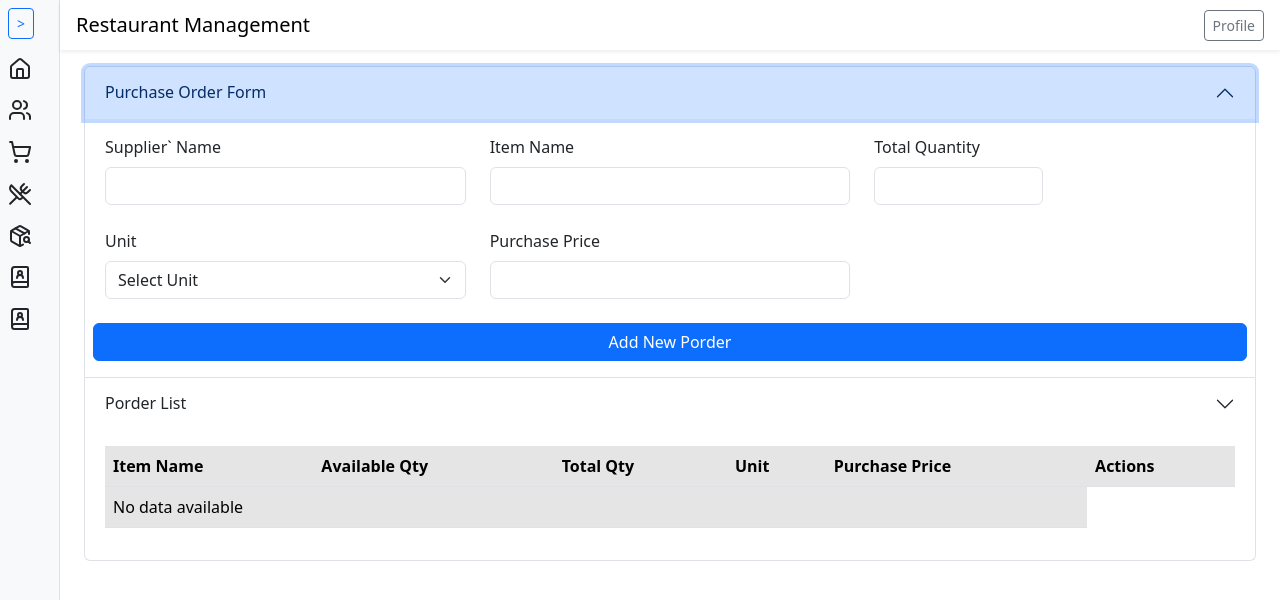
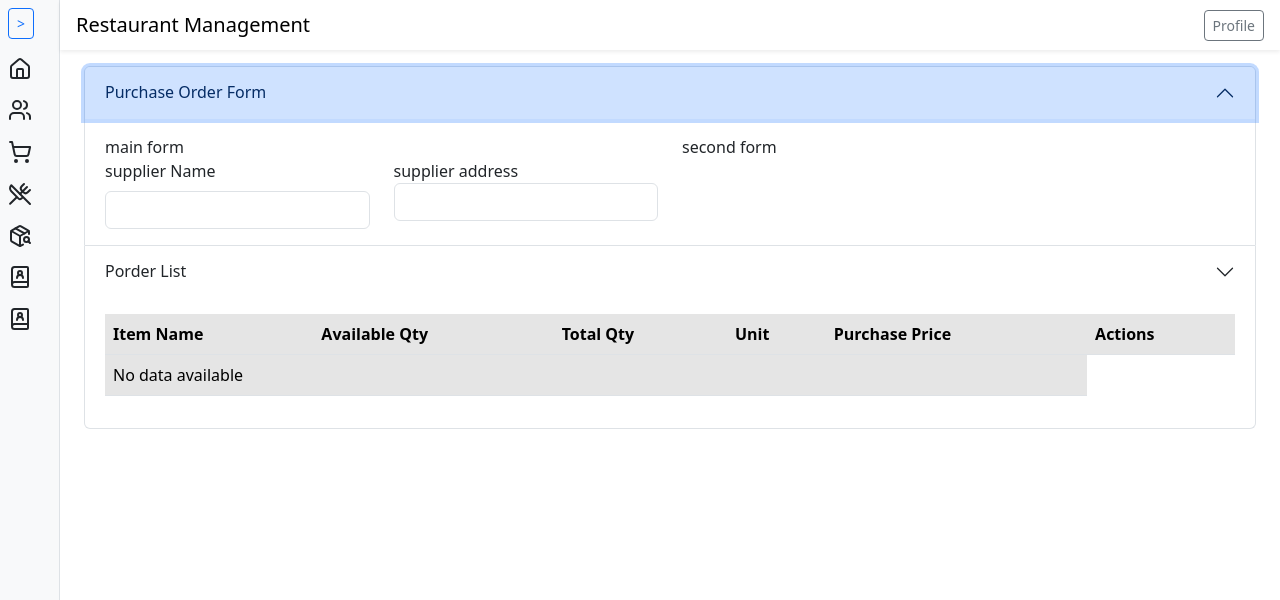
Before and after one commit to anjula576/restaurant-project, a React (Vite) app in the folder frontend/restaurant-frontend/: page /purchaseorder in a window 1280 px wide. Both pictures are taken after a click on the button "Purchase Order Form". Shown: the top 600 px of the page. Built offline with nearby package versions, Linux system fonts and the light colour scheme.

Commit message:
while developing porder

```diff
--- a/frontend/restaurant-frontend/src/pages/Porder.tsx
+++ b/frontend/restaurant-frontend/src/pages/Porder.tsx
@@ -94,148 +94,36 @@ function Porder(){
                 className="accordion-collapse collapse"
               >
                 <div className="accordion-body">
+                  {/* Purchase Order Form Content */}
+                  <div className="row">
+                    <div className="col-6">main form
+
                       <form>
                         <div className="row">
-                      {/*supplier*/}
-                      <div className="col-lg-4 col-12">
-                        <label htmlFor="selectSupplier" className="form-label">
-                          Supplier` Name
-                        </label>
-                        <select id="selectSupplier" className="form-control"></select>
+                          <div className="col-6">
+                             <label className="form-label">supplier Name</label>
+                          <input
+                            type="text"
+                            className="form-control"/>
+
                           </div>
-
-                      {/*item name*/}
-                      <div className="col-lg-4 col-12">
-                        <label htmlFor="txtItemName" className="form-label">
-                          Item Name
-                        </label>
+                          <div className="col-6">
+                            <label htmlFor="">supplier address</label>
                             <input
                               type="text"
                               className="form-control"
-
-                          name="itemname"
-
-
-                          //  (`)-It’s called a backtick.On most keyboards it’s just under the Esc key (top left).
-                          // Backticks are used for template literals.
-                          //to use template literals in JavaScript for embedding variables, expressions, or writing multi-line strings.
-                          // and in here uses the nested if
-
-                          id="txtItemName"
-                        />
-                      </div>
-
-                      {/*total qty*/}
-                      <div className="col-lg-2 col-12">
-                        <label htmlFor="txTotalQty" className="form-label">
-                          Total Quantity
-                        </label>
-                        <input
-                          type="text"
-                          className="form-control"
-
-                          /* in here use onblur*/
-                          /*When you type the 10th digit, your state may still not have
-                                                    updated in time (React state updates are async), so the regex test happens with 9 digits.
-                                                     Then when you type the 11th, it finally has the full 10 digits.*/
-                          /*Validate on blur (when user leaves the field)*/
-
-                          name="totalqty"
-                          id="txTotalQty"
                             />
                           </div>
 
                         </div>
 
-                    <br />
-                    <div className="row">
-                      <div className="col-lg-4 col-12">
-                        {/*unit*/}
 
-                        <label htmlFor="selectUnit" className="form-label">
-                          Unit
-                        </label>
-                        <select
-                          className="form-select"
-                          name="unit"
-                          value={item.unit}
+                      </form>
 
-                          id="selectUnit"
-                        >
-                          <option value="" selected>
-                            Select Unit
-                          </option>
-                          <option>g</option>
-                          <option>Kg</option>
-                          <option>Items</option>
-                          <option>Packets</option>
-                        </select>
+
                     </div>
-                      {/*Purchase Price*/}
-
-                      <br />
-
-                      <div className="col-lg-4 col-12">
-                        <label
-                          htmlFor="txtPurchasePrice"
-                          className="form-label"
-                        >
-                          Purchase Price
-                        </label>
-                        <input
-                          type="text"
-                          className="form-control"
-                          name="purchaseprice"
-                          id="txtPurchasePrice"
-
-                        />
+                    <div className="col-6">second form</div>
                   </div>
-                    </div>
-
-                    <br />
-                    <div className="row">
-                      {/* check isEditing is true. if true show the update button ,if false show the submit button*/}
-                      {isEditing ? (
-                        <button
-                          type="button"
-                          onClick={() => {
-                            onUpdate();
-                          }}
-                          className="btn btn-secondary"
-                        >
-                          Update the Porder
-                        </button>
-                      ) : (
-                        <button type="submit" className="btn btn-primary">
-                          Add New Porder
-                        </button>
-                      )}
-
-                      {/*this is conditional reading.div show only if alert is not null*/}
-                      {alert && (
-                        //  this div style is used to change the position of the alert
-                        <div
-                          className="col-4"
-                          style={{
-                            position: "fixed",
-                            top: "20px",
-                            right: "20px",
-                            zIndex: 9999,
-                            minWidth: "300px",
-                          }}
-                        >
-                          <Alert
-                            variant="filled"
-                            severity={alert.type}
-                            onClose={() => setAlert(null)}
-                          >
-                            <AlertTitle>Alert</AlertTitle>
-                            {alert.message}
-                          </Alert>
-                        </div>
-                      )}
-                    </div>
-                  </form>
                 </div>
               </div>
             </div>
```
Lines whose indentation alone changed are shown as unchanged.
